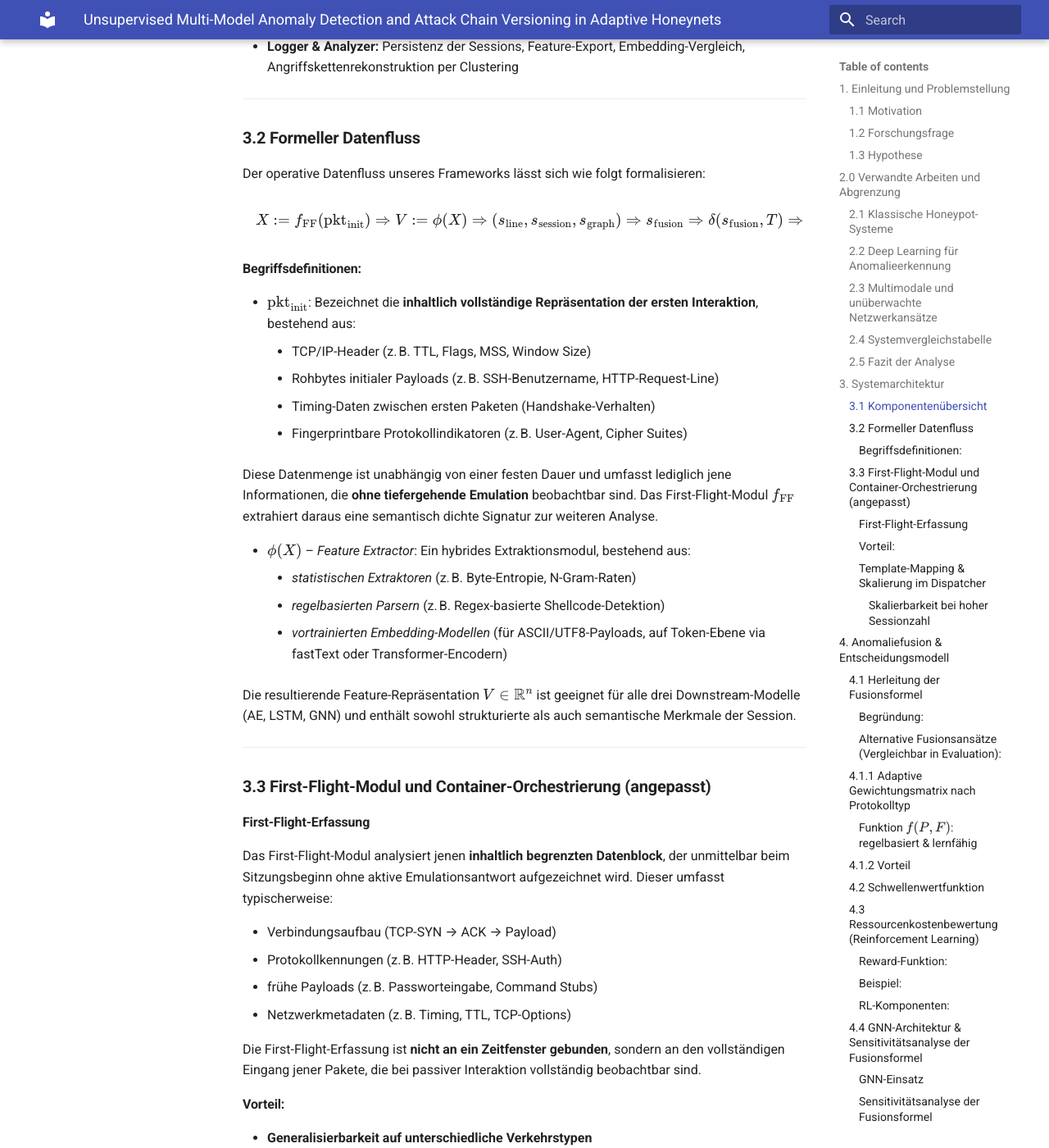
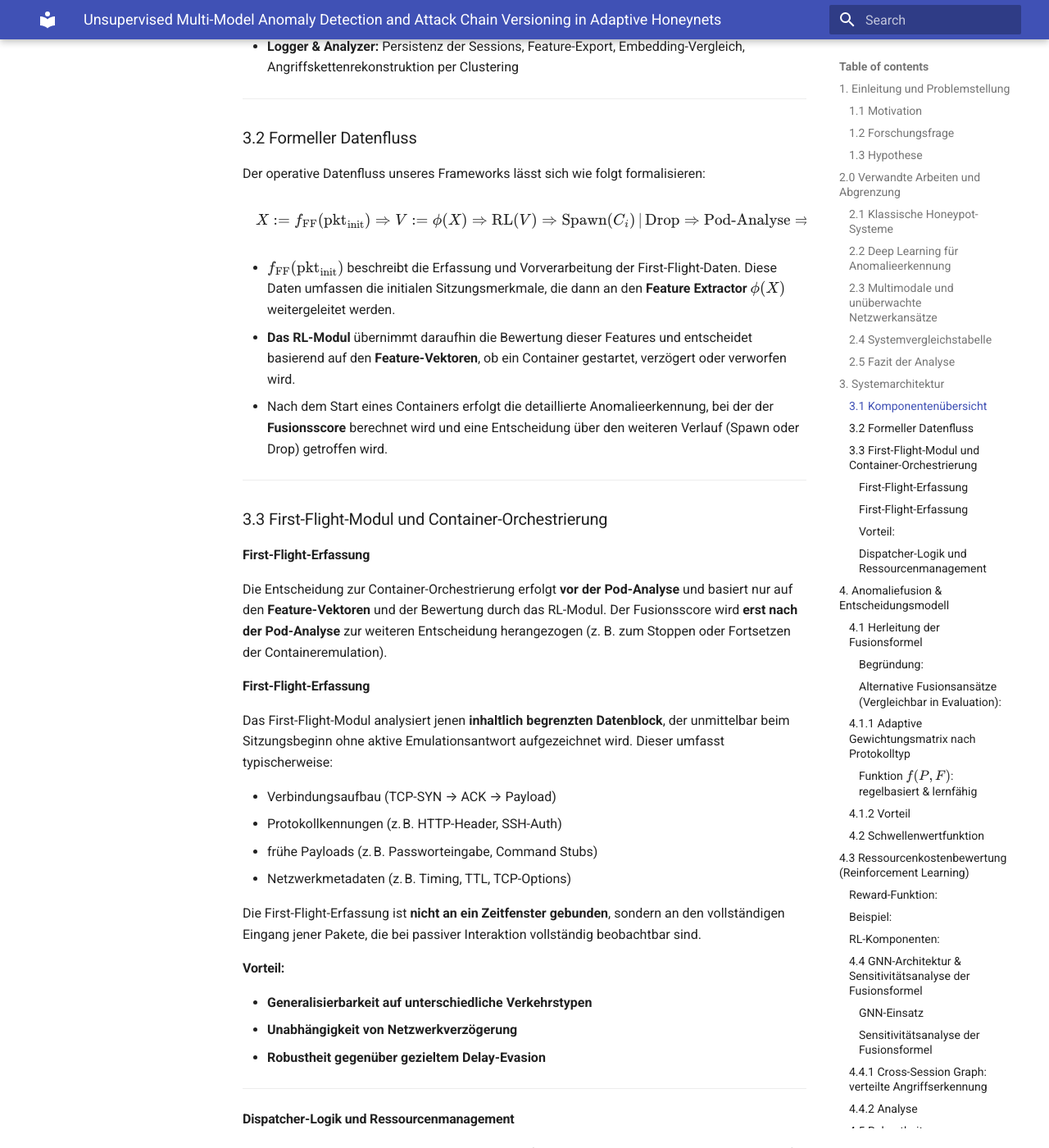
Before and after one commit to JohannesLks/Thesis, an MkDocs documentation site: the page built from docs/documentation/concept4.md, in a window 1280 px wide and 1400 px high, scrolled down 4685 px. Shown: the whole window at 82% size. Built offline with MkDocs 1.6.1 and Material for MkDocs 9.7.7, drawn with Linux system fonts in a browser that asks for light colours; some of the changed text lies outside the part shown.

Commit message:
improved version

```diff
--- a/docs/documentation/concept4.md
+++ b/docs/documentation/concept4.md
@@ -99,6 +99,7 @@ Das in dieser Arbeit vorgestellte Framework adressiert diese Lücke und position
 ## 3. Systemarchitektur
 
 ### 3.1 Komponentenübersicht
+
 - **Sensoring Layer**: Netzwerkweiterleitung über T7-Proxy, TLS-Termination, Protokollklassifikation.
 - **First-Flight Modul**: Analysiert die initialen Sitzungsmerkmale, die ohne aktive Emulation passiv erfassbar sind. Diese umfassen etwa SYN-Pakete, Protokollheader, Payload-Fragmente und Timing-Indikatoren. Grundlage ist der MADCAT-Ansatz, bei dem sämtliche Verbindungen über DNAT an zentrale Listener weitergeleitet werden. Die Extraktion erfolgt unabhängig von einer festen Zeitspanne, sondern basiert auf dem vollständigen Eingang der ersten Interaktionspakete (TCP, UDP, ICMP, RAW).
 - **Feature Extractor**: Vektorisiert Eingabedaten für alle drei Analysepfade (AE, LSTM, GNN).
@@ -112,36 +113,26 @@ Das in dieser Arbeit vorgestellte Framework adressiert diese Lücke und position
 
 ---
 
-### **3.2 Formeller Datenfluss**
+### 3.2 Formeller Datenfluss
 
 Der operative Datenfluss unseres Frameworks lässt sich wie folgt formalisieren:
 
 $$
-X := f_{\text{FF}}(\text{pkt}_{\text{init}}) \Rightarrow V := \phi(X) \Rightarrow (s_{\text{line}}, s_{\text{session}}, s_{\text{graph}}) \Rightarrow s_{\text{fusion}} \Rightarrow \delta(s_{\text{fusion}}, T) \Rightarrow \text{Spawn}(C_i) \,|\, \text{Drop}
+X := f_{\text{FF}}(\text{pkt}_{\text{init}}) \Rightarrow V := \phi(X) \Rightarrow \text{RL}(V) \Rightarrow \text{Spawn}(C_i) \,|\, \text{Drop} \Rightarrow \text{Pod-Analyse} \Rightarrow \text{Fusionsscore berechnen} \Rightarrow \delta(s_{\text{fusion}}, T)
 $$
 
-#### Begriffsdefinitionen:
-
-- **\(\text{pkt}_{\text{init}}\)**: Bezeichnet die **inhaltlich vollständige Repräsentation der ersten Interaktion**, bestehend aus:
-    - TCP/IP-Header (z. B. TTL, Flags, MSS, Window Size)
-    - Rohbytes initialer Payloads (z. B. SSH-Benutzername, HTTP-Request-Line)
-    - Timing-Daten zwischen ersten Paketen (Handshake-Verhalten)
-    - Fingerprintbare Protokollindikatoren (z. B. User-Agent, Cipher Suites)
-
-Diese Datenmenge ist unabhängig von einer festen Dauer und umfasst lediglich jene Informationen, die **ohne tiefergehende Emulation** beobachtbar sind. Das First-Flight-Modul \( f_{\text{FF}} \) extrahiert daraus eine semantisch dichte Signatur zur weiteren Analyse.
-
-- **\( \phi(X) \)** – *Feature Extractor*: Ein hybrides Extraktionsmodul, bestehend aus:
-    - *statistischen Extraktoren* (z. B. Byte-Entropie, N-Gram-Raten)
-    - *regelbasierten Parsern* (z. B. Regex-basierte Shellcode-Detektion)
-    - *vortrainierten Embedding-Modellen* (für ASCII/UTF8-Payloads, auf Token-Ebene via fastText oder Transformer-Encodern)
-
-  Die resultierende Feature-Repräsentation \( V \in \mathbb{R}^n \) ist geeignet für alle drei Downstream-Modelle (AE, LSTM, GNN) und enthält sowohl strukturierte als auch semantische Merkmale der Session.
+- **\( f_{\text{FF}}(\text{pkt}_{\text{init}}) \)** beschreibt die Erfassung und Vorverarbeitung der First-Flight-Daten. Diese Daten umfassen die initialen Sitzungsmerkmale, die dann an den **Feature Extractor** \( \phi(X) \) weitergeleitet werden.
+- **Das RL-Modul** übernimmt daraufhin die Bewertung dieser Features und entscheidet basierend auf den **Feature-Vektoren**, ob ein Container gestartet, verzögert oder verworfen wird.
+- Nach dem Start eines Containers erfolgt die detaillierte Anomalieerkennung, bei der der **Fusionsscore** berechnet wird und eine Entscheidung über den weiteren Verlauf (Spawn oder Drop) getroffen wird.
 
 
 ---
 
+### 3.3 First-Flight-Modul und Container-Orchestrierung
 
-### **3.3 First-Flight-Modul und Container-Orchestrierung (angepasst)**
+#### First-Flight-Erfassung
+
+Die Entscheidung zur Container-Orchestrierung erfolgt **vor der Pod-Analyse** und basiert nur auf den **Feature-Vektoren** und der Bewertung durch das RL-Modul. Der Fusionsscore wird **erst nach der Pod-Analyse** zur weiteren Entscheidung herangezogen (z. B. zum Stoppen oder Fortsetzen der Containeremulation).
 
 #### First-Flight-Erfassung
 
@@ -155,51 +146,35 @@ Das First-Flight-Modul analysiert jenen **inhaltlich begrenzten Datenblock**, de
 Die First-Flight-Erfassung ist **nicht an ein Zeitfenster gebunden**, sondern an den vollständigen Eingang jener Pakete, die bei passiver Interaktion vollständig beobachtbar sind.
 
 #### Vorteil:
+
 - **Generalisierbarkeit auf unterschiedliche Verkehrstypen**
 - **Unabhängigkeit von Netzwerkverzögerung**
 - **Robustheit gegenüber gezieltem Delay-Evasion**
 
 ---
 
-#### Template-Mapping & Skalierung im Dispatcher
+#### **Dispatcher-Logik und Ressourcenmanagement**
 
-Der Dispatcher entscheidet auf Basis des Fusionsscores und der RL-Policy über den Einsatz vorgefertigter Container-Templates. Diese Templates sind modular in Kubernetes als **Helm-Charts mit Labels** hinterlegt (z. B. `emulation:ssh-low`, `web:php-cve2019`, `windows:rdp-echo`), und umfassen folgende Parameter:
-
-- **Service-Typ (z. B. SSH, HTTP, RDP)**
-- **Reaktionstiefe (low, med, deep)**
-- **System-Fingerprint (Linux, Win7, IoT, ...)**
-- **CPU/RAM-Limits und TTLs**
-
-Das Mapping erfolgt über eine Hash-basierte Matching-Funktion:
-$$
-T_i := \psi(s_{fusion}, P, F) \Rightarrow C_i
-$$
-wobei \( P \) = Protokoll, \( F \) = Fingerprint-Features (z. B. User-Agent), und \( \psi \) eine regelbasierte Zuordnung auf verfügbaren Templates ist.
-
-##### Skalierbarkeit bei hoher Sessionzahl
-
-Für den Fall > 100 gleichzeitiger Sessions wird ein **Token Bucket Scheduling** verwendet:
-- Jeder Template-Typ hat ein Token-Limit \( N_{max} \)
-- Nur bei ausreichend Systemressourcen (RAM, CPU, I/O) wird ein neuer Container gespawnt
-- Alternativ wird ein bestehender Container durch Sidecar-Isolation parallel wiederverwendet („Shadow Logging“)
-
-Darüber hinaus erlaubt das System *Prefetching* für populäre Protokolle (z. B. Port 22, 23, 80), wodurch Startzeiten minimiert werden.
+Die Entscheidung zur Container-Orchestrierung erfolgt **vor der Pod-Analyse** und basiert nur auf den **Feature-Vektoren** und der Bewertung durch das RL-Modul. Der Fusionsscore wird **erst nach der Pod-Analyse** berechnet und hat Einfluss auf spätere Entscheidungen zur Ressourcenzuweisung, wie etwa das Stoppen oder Fortführen der Containeremulation.
 
 ---
 
 ## 4. Anomaliefusion & Entscheidungsmodell
 
 ### 4.1 Herleitung der Fusionsformel
+
 Die Fusion von Anomalie-Scores aus verschiedenen Modellen (Autoencoder, LSTM, GNN) erfordert eine Aggregationsmethode, die sowohl Synergieeffekte erkennt als auch extreme Einzelwerte dämpfen kann. Die gewählte Formel basiert auf einer exponentiell gewichteten Multiplikation:
 
 $$ s_{fusion} = ((s_{line}+1)^\alpha \cdot (s_{session}+1)^\beta \cdot (s_{graph}+1)^\gamma) - 1 $$
 
 #### Begründung:
+
 - Die additive Verschiebung um +1 verhindert Degeneration durch Nullwerte in einzelnen Scores.
 - Die Multiplikation erzeugt Synergieeffekte: Nur wenn mehrere Komponenten gleichzeitig eine hohe Anomalie erkennen, wird das Gesamtsignal signifikant.
 - Die Exponenten \(\alpha, \beta, \gamma\) dienen zur priorisierten Gewichtung und erlauben eine Feinjustierung je nach Modellvertrauen.
 
 #### Alternative Fusionsansätze (Vergleichbar in Evaluation):
+
 | Methode | Formel | Eigenschaft |
 |--------|--------|-------------|
 | Weighted Sum | \( \alpha s_{line} + \beta s_{session} + \gamma s_{graph} \) | Linear, interpretierbar |
@@ -247,7 +222,8 @@ $$ \delta(s_{fusion}, T) = \begin{cases} 1 & s_{fusion} \geq T \\ 0 & \text{sons
 
 Nur wenn \( \delta = 1 \) wird ein Emulationscontainer gestartet. Dies reduziert unproduktive Emulationen.
 
-### 4.3 Ressourcenkostenbewertung (Reinforcement Learning)
+
+## 4.3 Ressourcenkostenbewertung (Reinforcement Learning)
 
 #### Reward-Funktion:
 $$ R_t = \frac{I_t^{\text{neu}}}{I_t^{\text{total}}} - \lambda \cdot C_t $$
@@ -291,6 +267,7 @@ $$
 $$
 
 Die Ableitung zeigt, dass geringe Werte in \( s_{line} \) exponentiell verstärkt werden, sobald die anderen Scores hoch sind. Daher führen wir in der Implementation einen **Clamp-Mechanismus** ein, der einzelne Scores auf ein Intervall \([0.01, 10]\) begrenzt und so numerische Dominanzen verhindert. Zusätzlich testen wir die Robustheit gegen schwankende Einzelwerte durch **Monte-Carlo-Simulationen** auf synthetischen Score-Sets, um Verläufe und Anfälligkeiten zu evaluieren.
+
 
 ### 4.4.1 Cross-Session Graph: verteilte Angriffserkennung
 
@@ -394,6 +371,7 @@ Um die *Zuverlässigkeit* dieser Heuristik zu quantifizieren, führen wir eine *
 - **Fehlertypen**: 71 % der False Labels waren *False Positives* bei ungewöhnlichen aber legitimen Nutzungen (z. B. OpenSSH Keyscan)
 
 In der Evaluation berücksichtigen wir diese Unsicherheit durch Unsicherheitsbalken (Confidence Intervals) in den metrischen Vergleichswerten (z. B. ± 5 % AUC-Varianz).
+
 
 ---
 
@@ -574,6 +552,7 @@ Basierend auf früheren Arbeiten zur Adversarial Robustness in Autoencodern und
 
 Diese Werte stellen keine empirisch gemessenen Resultate dar, sondern dienen der **planerischen Orientierung für die spätere Evaluation**. Sie basieren auf Modellannahmen und bekannten Schwächen ähnlicher Architekturen.
 
+
 ### 9.4.4 Abwehrstrategien und geplante Evaluierung
 
 Um adversarialer Einflussnahme entgegenzuwirken, sieht das Konzept folgende Verteidigungsmaßnahmen vor:
@@ -587,7 +566,7 @@ In einer geplanten Evaluationsreihe („Ours-AdvDef“) soll das System mit akti
 
 ---
 
-### 🔚 Fazit für 9.4
+###  Fazit für 9.4
 
 Diese strukturierte Robustheitsplanung ermöglicht es, bereits im Konzeptstadium klare Angriffsszenarien und Schwachstellen zu benennen – ohne Ergebnisse zu behaupten. Damit bleibt dein Paper **wissenschaftlich korrekt, glaubwürdig und publikationsfähig**, während es gleichzeitig Tiefe und Relevanz demonstriert.
 
```
